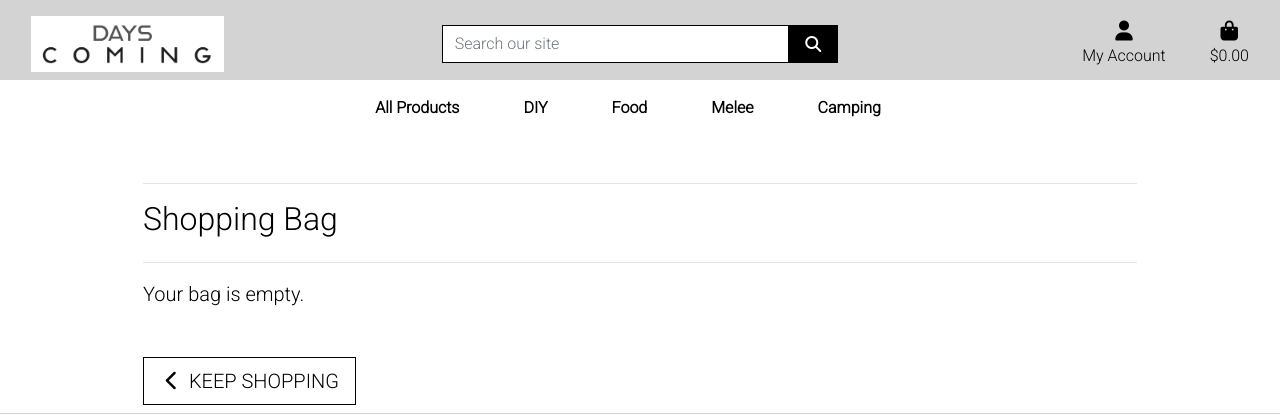
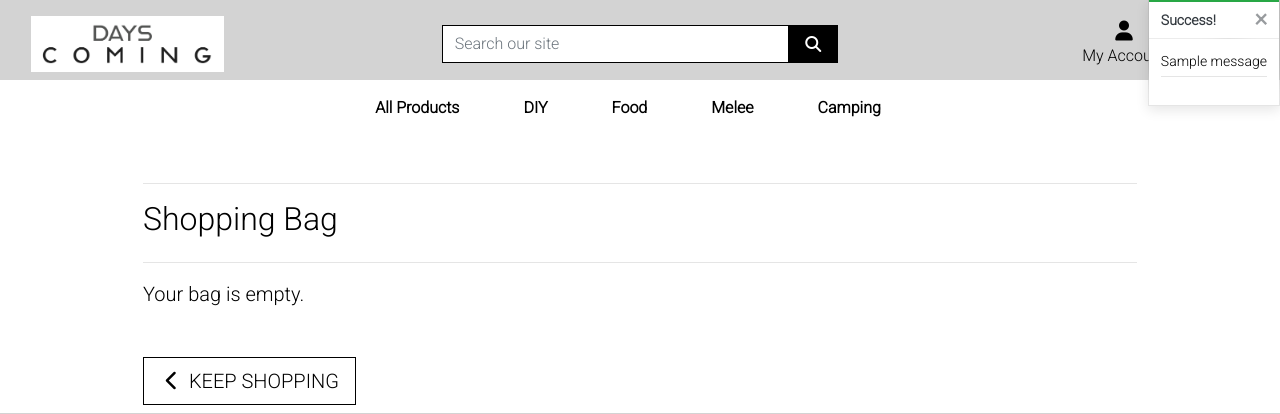
Before and after one commit to eleanorbucke21/pp5, a Django app: page /bag/ in a window 1280 px wide. Shown: the top 414 px of the page. Run offline with Django 3.2, Linux system fonts and the light colour scheme; tables that the repository leaves empty hold one stand-in row (values such as "Sample post"); one stand-in notice (Sample message) is shown; some libraries are stand-ins or nearby versions.

Commit message:
Add toasts and css to toasts resolve #26

```diff
--- a/bag/templates/bag/bag.html
+++ b/bag/templates/bag/bag.html
@@ -46,7 +46,7 @@
                                         <p class="my-0 small text-muted">SKU: {{ item.product.sku|upper }}</p>
                                     </td>
                                     <td class="py-3">
-                                        <p class="my-0">${{ item.product.price }}</p>
+                                        <p class="my-0">€{{ item.product.price }}</p>
                                     </td>
                                     <td class="py-3 w-25">
                                         <form class="form update-form" method="POST" action="{% url 'adjust_bag' item.item_id %}">
@@ -79,18 +79,18 @@
                                         <a class="remove-item text-danger float-right" id="remove_{{ item.item_id }}"><small>Remove</small></a>
                                     </td>
                                     <td class="py-3">
-                                        <p class="my-0">${{ item.product.price | calc_subtotal:item.quantity }}</p>
+                                        <p class="my-0">€{{ item.product.price | calc_subtotal:item.quantity }}</p>
                                     </td>
                                 </tr>
                             {% endfor %}
                             <tr>
                                 <td colspan="5" class="pt-5 text-right">
-                                    <h6><strong>Bag Total: ${{ total|floatformat:2 }}</strong></h6>
-                                    <h6>Delivery: ${{ delivery|floatformat:2 }}</h6>
-                                    <h4 class="mt-4"><strong>Grand Total: ${{ grand_total|floatformat:2 }}</strong></h4>
+                                    <h6><strong>Bag Total: €{{ total|floatformat:2 }}</strong></h6>
+                                    <h6>Delivery: €{{ delivery|floatformat:2 }}</h6>
+                                    <h4 class="mt-4"><strong>Grand Total: €{{ grand_total|floatformat:2 }}</strong></h4>
                                     {% if free_delivery_delta > 0 %}
                                         <p class="mb-1 text-danger">
-                                            You could get free delivery by spending just <strong>${{ free_delivery_delta }}</strong> more!
+                                            You could get free delivery by spending just <strong>€{{ free_delivery_delta }}</strong> more!
                                         </p>
                                     {% endif %}
                                 </td>
--- a/bag/views.py
+++ b/bag/views.py
@@ -21,8 +21,10 @@ def add_to_bag(request, item_id):
 
     if item_id in list(bag.keys()):
         bag[item_id] += quantity
+        messages.success(request, f'Updated {product.name} quantity to {bag[item_id]}')
     else:
         bag[item_id] = quantity
+        messages.success(request, f'Added {product.name} to your bag')
 
     request.session['bag'] = bag
     return redirect(redirect_url)
@@ -37,8 +39,10 @@ def adjust_bag(request, item_id):
 
     if quantity > 0:
         bag[item_id] = quantity
+        messages.success(request, f'Updated {product.name} quantity to {bag[item_id]}')
     else:
         bag.pop(item_id)
+        messages.success(request, f'Removed {product.name} from your bag')
 
     request.session['bag'] = bag
     return redirect(reverse('view_bag'))
@@ -51,6 +55,7 @@ def remove_from_bag(request, item_id):
     try:
         bag = request.session.get('bag', {})
         bag.pop(item_id)
+        messages.success(request, f'Removed {product.name} from your bag')
 
         request.session['bag'] = bag
         return HttpResponse(status=200)
--- a/dayscoming/settings.py
+++ b/dayscoming/settings.py
@@ -82,6 +82,8 @@ TEMPLATES = [
     },
 ]
 
+MESSAGE_STORAGE = 'django.contrib.messages.storage.session.SessionStorage'
+
 AUTHENTICATION_BACKENDS = (
     # Needed to login by username in Django admin, regardless of `allauth`
     'django.contrib.auth.backends.ModelBackend',
--- a/products/templates/products/product_detail.html
+++ b/products/templates/products/product_detail.html
@@ -29,7 +29,7 @@
             <div class="col-12 col-md-6 col-lg-4">
                 <div class="product-details-container mb-5 mt-md-5">
                     <p class="mb-0">{{ product.name }}</p>
-                    <p class="lead mb-0 text-left font-weight-bold">${{ product.price }}</p>
+                    <p class="lead mb-0 text-left font-weight-bold">€{{ product.price }}</p>
                     {% if product.category %}
                     <p class="small mt-1 mb-0">
                         <a class="text-muted" href="{% url 'products' %}?category={{ product.category.name }}">
--- a/products/templates/products/products.html
+++ b/products/templates/products/products.html
@@ -69,7 +69,7 @@
                                 <div class="card-footer bg-white pt-0 border-0 text-left">
                                     <div class="row">
                                         <div class="col">
-                                            <p class="lead mb-0 text-left font-weight-bold">${{ product.price }}</p>
+                                            <p class="lead mb-0 text-left font-weight-bold">€{{ product.price }}</p>
                                             {% if product.category %}
                                             <p class="small mt-1 mb-0">
                                                 <a class="text-muted" href="{% url 'products' %}?category={{ product.category.name }}">
--- a/static/css/base.css
+++ b/static/css/base.css
@@ -161,6 +161,71 @@ a.category-badge > span.badge:hover {
     color: white !important;
 }
 
+/* Toasts */
+.message-container {
+    position: absolute; top: 0; right: 0;
+    z-index: 99999999999;
+}
+
+.custom-toast {
+    overflow: visible;
+}
+
+.toast-capper {
+    height: 2px;
+}
+
+/* from CSS-tricks.com: https://css-tricks.com/snippets/css/css-triangle/ */
+.arrow-up {
+    width: 0;
+    height: 0;
+    border-left: 4px solid transparent;
+    border-right: 4px solid transparent;
+    border-bottom: 10px solid black;
+    position: absolute;
+    top: -10px;
+    right: 36px;
+}
+
+/* Convenience classes - colors copied from Bootstrap */
+.arrow-primary {
+    border-bottom-color: #007bff !important;
+}
+
+.arrow-secondary {
+    border-bottom-color: #6c757d !important;
+}
+
+.arrow-success {
+    border-bottom-color: #28a745 !important;
+}
+
+.arrow-danger {
+    border-bottom-color: #dc3545 !important;
+}
+
+.arrow-warning {
+    border-bottom-color: #ffc107 !important;
+}
+
+.arrow-info {
+    border-bottom-color: #17a2b8 !important;
+}
+
+.arrow-light {
+    border-bottom-color: #f8f9fa !important;
+}
+
+.arrow-dark {
+    border-bottom-color: #343a40 !important;
+}
+
+.bag-notification-wrapper {
+    height: 100px;
+    overflow-x: hidden;
+    overflow-y: auto;
+}
+
 /* -------------------------------- Media Queries */
 
 /* Slightly larger container on xl screens */
--- a/templates/base.html
+++ b/templates/base.html
@@ -53,13 +53,27 @@
     <!-- Delivery Banner -->
     <div id="delivery-banner" class="row text-center">
         <div class="col bg-black text-white">
-            <h4 class="logo-font my-1">Free delivery on orders over ${{ free_delivery_threshold }}!</h4>
+            <h4 class="logo-font my-1">Free delivery on orders over €{{ free_delivery_threshold }}!</h4>
         </div>
     </div>
 
     <!-- Toasts -->
     {% if messages %}
-    <div class="message-container"></div>
+        <div class="message-container justify-content-end">
+            {% for message in messages %}
+                {% with message.level as level %}
+                    {% if level == 40 %}
+                        {% include 'includes/toasts/toast_error.html' %}
+                    {% elif level == 30 %}
+                        {% include 'includes/toasts/toast_warning.html' %}
+                    {% elif level == 25 %}
+                        {% include 'includes/toasts/toast_success.html' %}
+                    {% else %}
+                        {% include 'includes/toasts/toast_info.html' %}
+                    {% endif %}
+                {% endwith %}
+            {% endfor %}
+        </div>
     {% endif %}
 
     {% block page_header %}
@@ -68,10 +82,19 @@
     {% block content %}
     {% endblock %}
 
+
+<!-- Footer -->
+    {% include 'includes/footer.html' %}
+
+
+<!-- Javascript -->
+
+
     {% block postloadjs %}
+    <script type="text/javascript">
+        $('.toast').toast('show');
+    </script>
     {% endblock %}
-
-    {% include 'includes/footer.html' %}
 
 </body>
 
--- a/templates/includes/header.html
+++ b/templates/includes/header.html
@@ -55,9 +55,9 @@
                             <div><i class="fas fa-shopping-bag fa-lg"></i></div>
                             <p class="my-0">
                                 {% if grand_total %}
-                                    ${{ grand_total|floatformat:2 }}
+                                    €{{ grand_total|floatformat:2 }}
                                 {% else %}
-                                    $0.00
+                                    €0.00
                                 {% endif %}
                             </p>
                         </div>
--- a/templates/includes/mobile_top_header.html
+++ b/templates/includes/mobile_top_header.html
@@ -51,9 +51,9 @@
             <div><i class="fas fa-shopping-bag fa-lg"></i></div>
             <p class="my-0">
                 {% if grand_total %}
-                    ${{ grand_total|floatformat:2 }}
+                    €{{ grand_total|floatformat:2 }}
                 {% else %}
-                    $0.00
+                    €0.00
                 {% endif %}
             </p>
         </div>
--- /dev/null
+++ b/templates/includes/toasts/toast_success.html
@@ -0,0 +1,53 @@
+<div class="toast rounded-0 border-top-0" data-autohide="false">
+    <div class="arrow-up arrow-success"></div>
+    <div class="w-100 toast-capper bg-success"></div>
+    <div class="toast-header bg-white text-dark">
+        <strong class="mr-auto">Success!</strong>
+        <button type="button" class="ml-2 mb-1 close text-dark" data-dismiss="toast" aria-label="Close">
+            <span aria-hidden="true">&times;</span>
+        </button>
+    </div>
+    <div class="toast-body bg-white">
+        <div class="row">
+            <div class="col">
+                {{ message }}
+                <hr class="mt-1 mb-3">
+            </div>
+        </div>
+        {% if grand_total %}
+            <p class="logo-font bg-white text-black py-1">Your Bag ({{ product_count }})</p>
+            <div class="bag-notification-wrapper">
+                {% for item in bag_items %}
+                    <div class="row">
+                        <div class="col-3 my-1">
+                            <img class="w-100" src="{{ item.product.image.url }}">
+                        </div>
+                        <div class="col-9">
+                            <p class="my-0"><strong>{{ item.product.name }}</strong></p>
+                            <p class="my-0 small text-muted">Qty: {{ item.quantity }}</p>
+                        </div>
+                    </div>
+                {% endfor %}
+            </div>
+            <div class="row">
+                <div class="col">
+                    <strong><p class="mt-3 mb-1 text-black">
+                        Total{% if free_delivery_delta > 0 %} (Exc. delivery){% endif %}:
+                        <span class="float-right">€{{ total|floatformat:2 }}</span>
+                    </p></strong>
+                    {% if free_delivery_delta > 0 %}
+                        <p class="mb-0 p-2 bg-light-gray shadow-sm text-black text-center">
+                            Spend <strong>€{{ free_delivery_delta }}</strong> more to get free next day delivery!
+                        </p>
+                    {% endif %}
+                    <a href="{% url 'view_bag' %}" class="btn btn-black btn-block rounded-0">
+                        <span class="text-uppercase">Go To Secure Checkout</span>
+                        <span class="icon">
+                            <i class="fas fa-lock"></i>
+                        </span>
+                    </a>
+                </div>
+            </div>
+        {% endif %}
+    </div>
+</div>
```
Also changed, not shown: templates/includes/toasts/toast_error.html (added, +13 -0 lines), templates/includes/toasts/toast_info.html (added, +13 -0 lines), templates/includes/toasts/toast_warning.html (added, +13 -0 lines), 1 other file.
